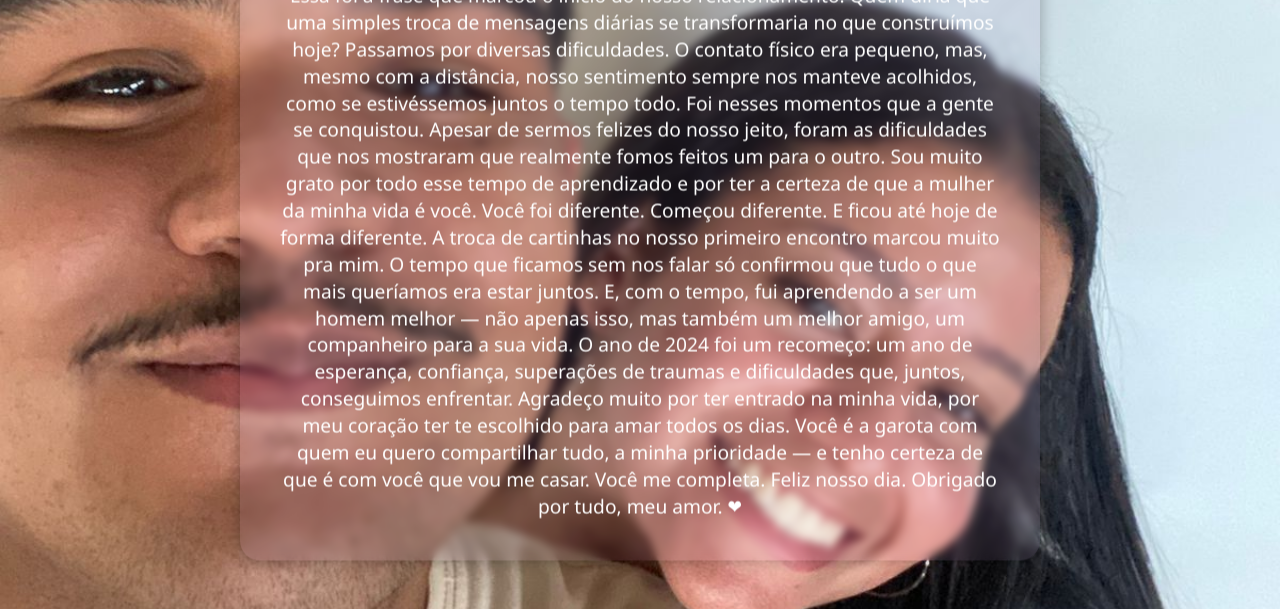
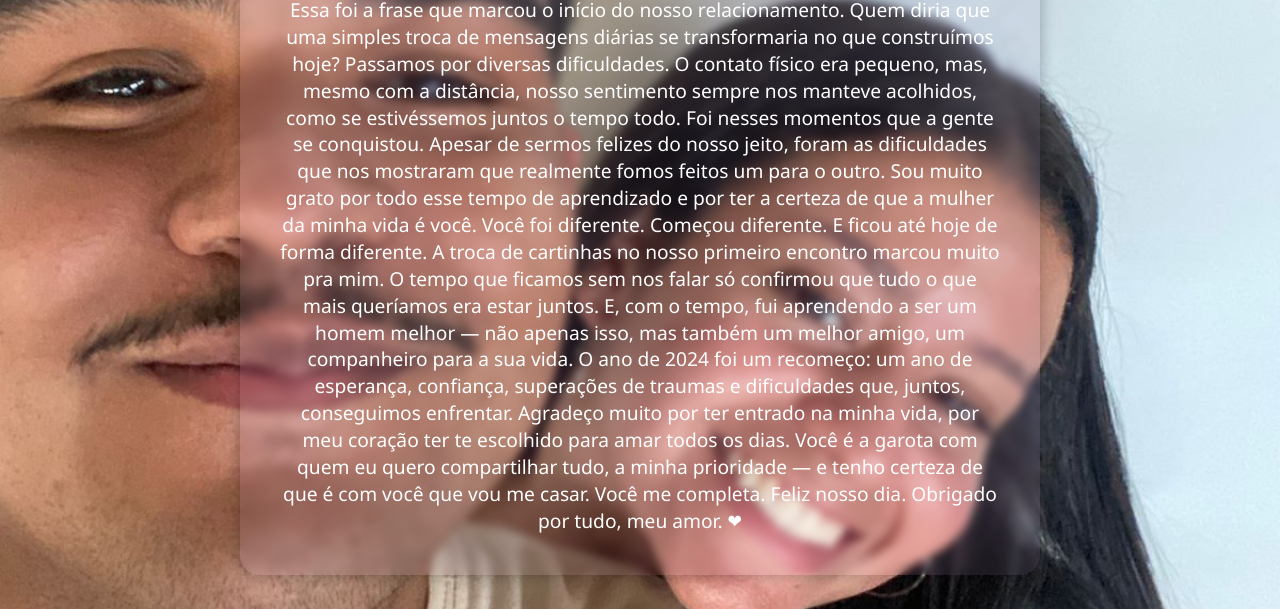
Before and after one commit to BrunoFerreira7/diadosnamorados, a plain HTML site: page declaração.html in a window 1280 px wide. Shown: the part 191-800 px from the top of the page. Drawn offline with Linux system fonts and the light colour scheme.

Commit message:
Update declaração.html

```diff
--- a/declaração.html
+++ b/declaração.html
@@ -28,7 +28,6 @@
       max-width: 800px;
       margin: 0 auto;
       top: 5%;
-      transform: translateY(-2%);
       background: rgba(189, 145, 201, 0.1);
       border-radius: 20px;
       backdrop-filter: blur(4px);
```
